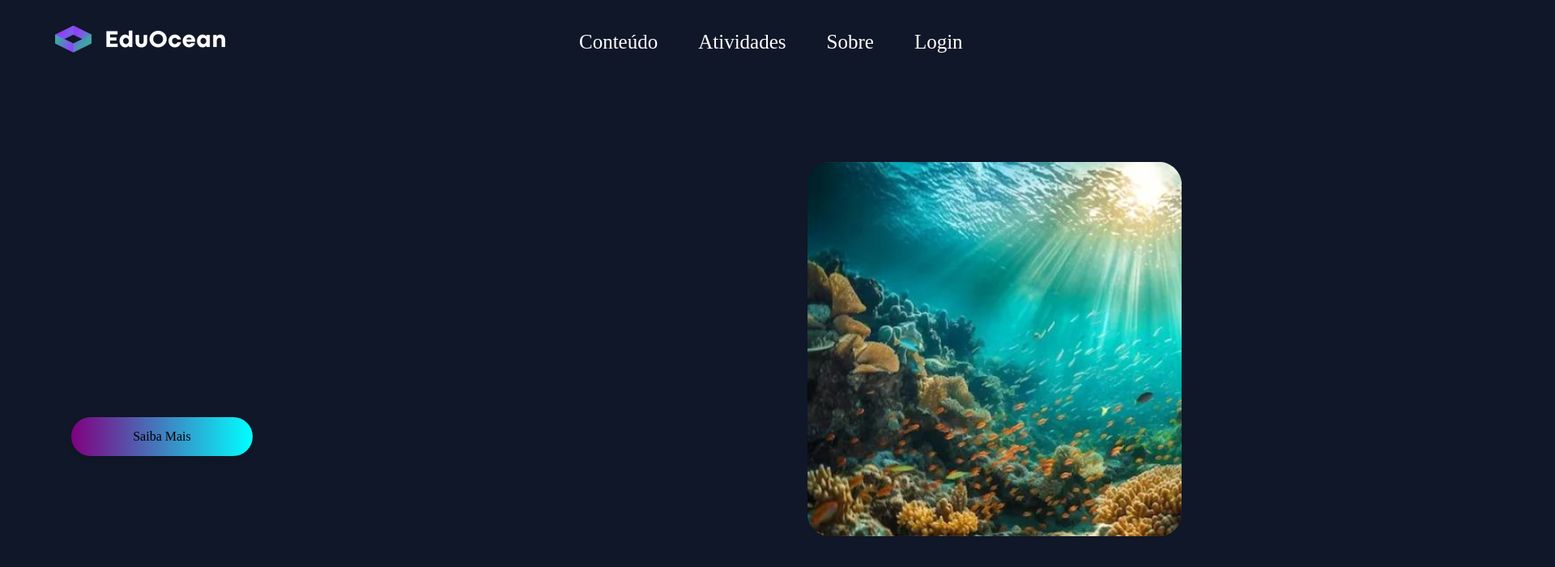
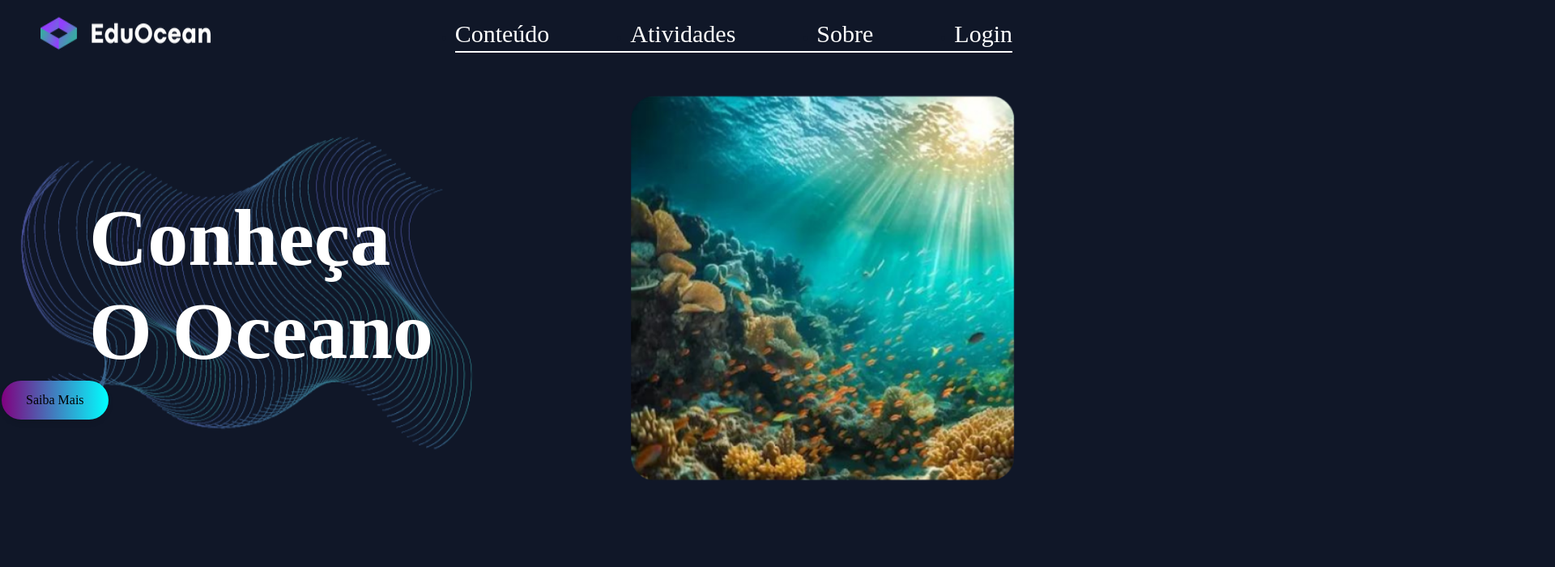
Before and after one commit to jp5plays/EduOcean, a plain HTML site: page index.html in a window 1280 px wide. Shown: the top 700 px of the page at 81% size, 1920 px wide, since content can reach past the window. Drawn offline with Linux system fonts and the light colour scheme.

Commit message:
nova home

```diff
--- a/index.html
+++ b/index.html
@@ -10,47 +10,33 @@
 </head>
 
 <body>
-  <div class="site">
+  <div class="container">
     <header>
+      <img src="./imgs-home/edulogo.png" alt="" class="logo">
 
-
-    <div class="logo">
-      <img src="./imgs-home/edulogo.png" alt="">
-    </div>
-
-    <nav class="navbar">
-      <ul class="nav-links">
-        <li><a href="https://google.com">Conteúdo</a></li>
-        <li><a href="../atividades/atividades.html">Atividades</a></li>
-        <li><a href="../sobre/sobre.html">Sobre</a></li>
-        <li><a href="../login/login.html">Login</a></li>
+      <nav class="nav_bar">
+        <ul class="nav_links">
+          <li><a href="">Conteúdo</a></li>
+          <li><a href="">Atividades</a></li>
+          <li><a href="">Sobre</a></li>
+          <li><a href="">Login</a></li>
         </ul>
+        <div class="linha"></div>
       </nav>
 
     </header>
 
+    <main>
 
-  <main>
-    <sections class="imgs">
-      <div class="img">
-        <img src="./imgs-home/img.ondas.png" alt="imagem de linhas azuis que formam uma onda" id="onda">
+      <sections class="img">
+        <img src="./imgs-home/imagem.png" alt="" id="corall">
+        <img src="./imgs-home/onda1.png" id="ondas"  alt="" >
+        <h1>Conheça <br> O Oceano</h1>
 
-      </div>
+      </sections>
+      <a href="" class="botao">Saiba Mais</a>
 
-   <div class="coral">
-      <img src="./imgs-home/coral.img.png" alt="imagem de um coral" id="imgc">
-    </div>
-  </sections>
-
-
-
-  <div class="bt">
-    <section class="botao">
-      <a href="../conteudo/conteudo.html" id="botao">Saiba Mais</a>
-  </div>
 
     </main>
   </div>
 </body>
-
-</html>
--- a/style.css
+++ b/style.css
@@ -9,100 +9,57 @@
     --dark-blue: #101728;
     --light-blue: #BCE5E5;
   }
-  .site{
-    width: 1440px;
+  .conteiner{
+    max-width: 1440px;
     margin: auto;
-    height: 100%;
+    height: auto;
   }
-  body {
-   background-color: var(--dark-blue);
-    height: auto;
-    background-repeat: no-repeat;
-    background-size: cover;
-    max-width: 1440px;
-    display: grid;
+  header{
+    display: flex;
+    justify-content: space-between;
+    margin-top: 5px;
   }
 
+  header img{
+    margin-left: 50px;
 
-  header {
-    margin-top: 0.5rem;
-    background-color: var(--secondary-color);
-    padding: 10px 20px ;
-    display: flex;
-    align-items: center;
-    gap:380px
 
   }
+  body{
+    background-color: var(--dark-blue);
+  }
 
-  div.logo{
+  .img img{
+    padding: none;
+    padding-bottom: none;
+  }
+
+  .nav_bar{
+   margin-top: 20px;
+   margin-right: 30px;
+  }
+  .nav_links{
     display: flex;
-    align-items: center;
-    margin-left: 3rem;
+    gap: 100px;
+
   }
-  .navbar {
-
+  .nav_links li a{
+    text-decoration: none;
+    color: #fff;
+    font-size: 30px;
 
 
   }
 
-  .nav-links {
-    display: flex;
-    gap: 50px;
-    color: #ffff;
-
+  .linha{
+    width: 100%;
+    height: 2px;       /* Altura da linha (espessura) */
+    background-color: white;  /* Cor da linha */
+    margin: 20px 0;
+    margin-top: 4px;
   }
 
-  .nav-links li a{
-    color: #fff ;
-    text-decoration: none;
-    font-size: 25px;
-  }
-
-  .nav-links li a:hover{
-    color: white;
-}
-
-  main {
-    display: flex;
-    flex-direction: column;
-    justify-content: center;
-    align-items: center;
-    text-align: center;
-    padding: 20px;
-    max-width: 1440px;
-  }
-
-  main h1{
-    color: black;
-
-  }
-
-  .img{
-   margin-left: 200px;
-
-  }
-
-  .bt{
-    margin-top: -18rem;
-    margin-left: -65rem;
-
-
-
-  }
-
-  .imgs{
-    display: flex;
-    margin-top: -100px;
-  }
-
-  .coral{
-    width: 2000000px;
-    height: 150px;
-   margin-left: -550px;
-  }
-
-
-  #botao{
+  .botao{
     background: linear-gradient(to right, #800080, #00FFFF);
 
     border: none;
@@ -117,14 +74,28 @@
     border-radius: 50px;
     box-shadow: 0 4px 6px rgba(0, 0, 0, 0.1);
     transition: all 0.3s ease;
-              width: 14rem;
-              margin-top: 1rem;
 
   }
 
-  #botao:hover{
-    cursor: pointer;
-    color: white;
-    width: 16rem;
+  #ondas{
+    margin-top: -900px;
+    width: 100%;
+    height: 400px;
+    margin-bottom: 55px;
+    width: 580px;
+    margin-left: 18px;
+
 
   }
+  #corall{
+    width: 500px;
+    margin-left: 60%;
+    margin-top: 25px;
+  }
+
+ .img h1{
+    margin-top: -380px;
+    margin-left: 110px;
+    color: #fff;
+    font-size: 100px;
+  }
```
Also changed, not shown: imgs-home/Cópia de Site Empresarial Aplicativo de Tecnologia Ousado Roxo e Azul-escuro.png (deleted), imgs-home/Logotipo iniciais casamento monograma minimalista verde branco.png (added), imgs-home/bola azul.png (added), imgs-home/coral.png (deleted), imgs-home/imagem.png (added), imgs-home/mar ondulado (2).png (added), imgs-home/onda.img.png (added), imgs-home/onda1.png (added), imgs-home/ondas com texto.png (deleted). Lines whose indentation alone changed are shown as unchanged.
